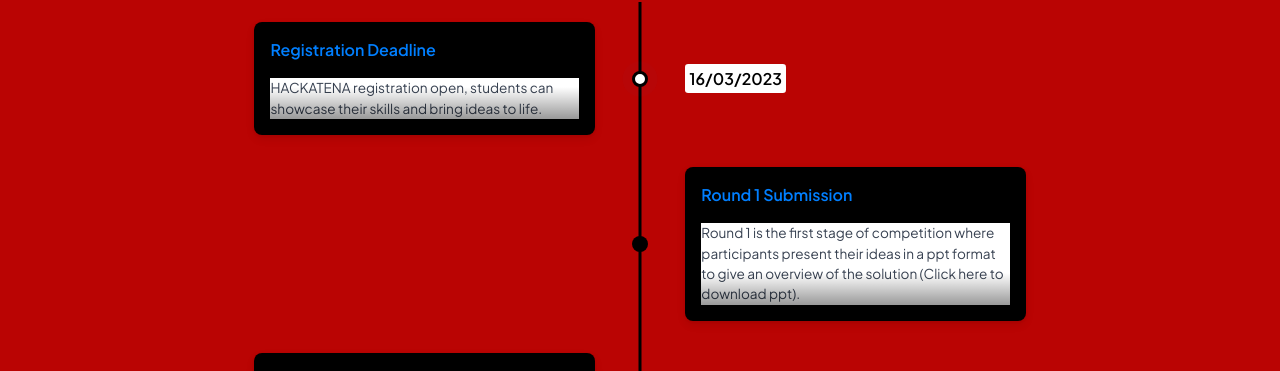
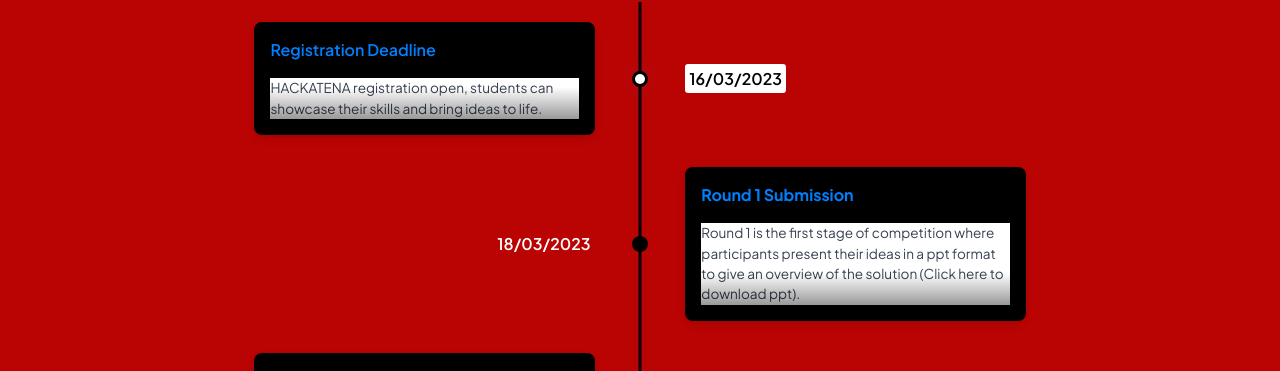
Before and after one commit to ajmalmohad/hackathena, a React (Create React App) app: page / in a window 1280 px wide. Shown: the part 2953-3324 px from the top of the page. Built offline with nearby package versions, Linux system fonts and the light colour scheme.

Commit message:
Added Date and Link to Round 1 Submission

```diff
--- a/src/pages/home/components/Timeline.js
+++ b/src/pages/home/components/Timeline.js
@@ -14,9 +14,9 @@ function Timeline() {
             cardDetailedText: "HACKATENA registration open, students can showcase their skills and bring ideas to life."
           },
           {
-            title: "",
+            title: "18/03/2023",
             cardTitle: `Round 1 Submission`,
-            url:'',
+            url:'https://docs.google.com/presentation/d/17adQbnaHA5qKjAgMvXtVxYT4QfY4UFKS/edit?usp=sharing&ouid=110435758198613008152&rtpof=true&sd=true',
             cardDetailedText: `Round 1 is the first stage of competition where participants present their ideas in a ppt format to give an overview of the solution (Click here to download ppt).`
           },
           {
```
